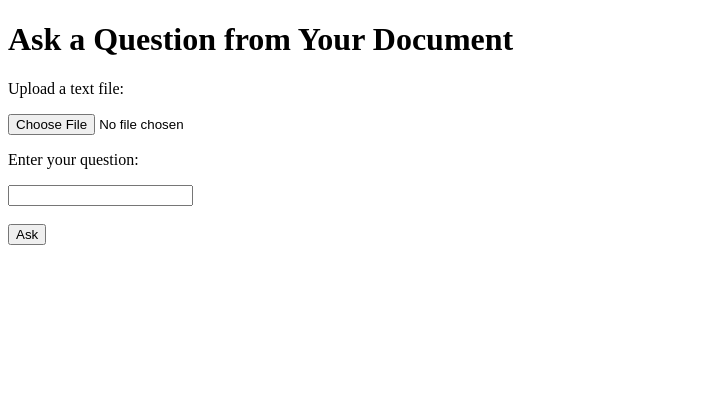
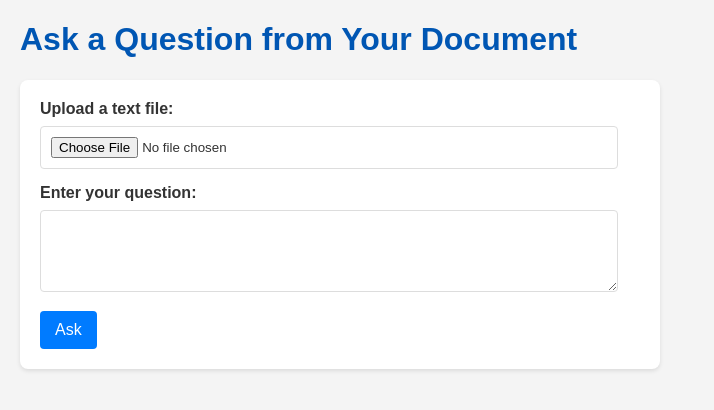
Before and after one commit to YeshwanthMotivity/DocuSense, a Flask app: template Q-A_Retrieval/templates/index.html in a window 1280 px wide. Shown: the top 410 px of the page, without its empty margins (0-714 px from the left). Run offline with Flask 3, Linux system fonts and the light colour scheme; the template is opened without the code that fills it, so the values that code supplies are empty; parts of the project's set-up code (start-up, migrations or seed data) failed here and were passed over.

Commit message:
AI-Fix: Applied 5 suggestion(s) to Q-A_Retrieval/templates/index.html

```diff
--- a/Q-A_Retrieval/templates/index.html
+++ b/Q-A_Retrieval/templates/index.html
@@ -1,27 +1,100 @@
-<!-- templates/index.html -->
 <!DOCTYPE html>
-<html>
+<html lang="en">
 <head>
     <title>EasyContext QA</title>
+    <style>
+        body {
+            font-family: Arial, sans-serif;
+            margin: 20px;
+            background-color: #f4f4f4;
+            color: #333;
+        }
+        h1, h2, h3 {
+            color: #0056b3;
+        }
+        form {
+            background-color: #fff;
+            padding: 20px;
+            border-radius: 8px;
+            box-shadow: 0 2px 4px rgba(0,0,0,0.1);
+            margin-bottom: 20px;
+            max-width: 600px;
+        }
+        label {
+            display: block;
+            margin-bottom: 8px;
+            font-weight: bold;
+        }
+        input[type="file"],
+        textarea {
+            width: calc(100% - 22px); /* Account for padding and border */
+            padding: 10px;
+            margin-bottom: 15px;
+            border: 1px solid #ddd;
+            border-radius: 4px;
+            box-sizing: border-box;
+        }
+        textarea {
+            resize: vertical; /* Allow vertical resizing */
+            min-height: 80px;
+        }
+        input[type="submit"] {
+            background-color: #007bff;
+            color: white;
+            padding: 10px 15px;
+            border: none;
+            border-radius: 4px;
+            cursor: pointer;
+            font-size: 16px;
+        }
+        input[type="submit"]:hover {
+            background-color: #0056b3;
+        }
+        .results {
+            background-color: #e9ecef;
+            padding: 15px;
+            border-radius: 8px;
+            box-shadow: 0 2px 4px rgba(0,0,0,0.1);
+            max-width: 600px;
+        }
+        .results h2, .results h3 {
+            margin-top: 0;
+            color: #333;
+        }
+        pre {
+            background-color: #f8f9fa;
+            border: 1px solid #dee2e6;
+            padding: 10px;
+            border-radius: 4px;
+            overflow-x: auto;
+            white-space: pre-wrap;
+            word-break: break-all;
+        }
+    </style>
 </head>
 <body>
     <h1>Ask a Question from Your Document</h1>
     <form method="post" enctype="multipart/form-data">
-        <p>Upload a text file:</p>
-        <input type="file" name="file" required>
-        <p>Enter your question:</p>
-        <input type="text" name="question" required>
-        <br><br>
+        <label for="file-upload">Upload a text file:</label>
+        <input type="file" name="file" id="file-upload" accept=".txt" required>
+
+        <label for="question-input">Enter your question:</label>
+        <textarea name="question" id="question-input" rows="4" required></textarea>
+
         <input type="submit" value="Ask">
     </form>
 
     {% if answer %}
+        <div class="results">
             <h2>Answer:</h2>
             <p>{{ answer }}</p>
             <h3>Prompt Used:</h3>
             <pre>{{ prompt }}</pre>
+            {% if debug_info_enabled %}
             <h3>Raw Output (Debug):</h3>
             <pre>{{ debug_info }}</pre>
             {% endif %}
+        </div>
+    {% endif %}
 </body>
 </html>
```
Lines whose indentation alone changed are shown as unchanged.
